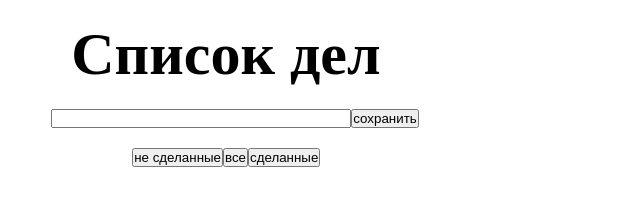
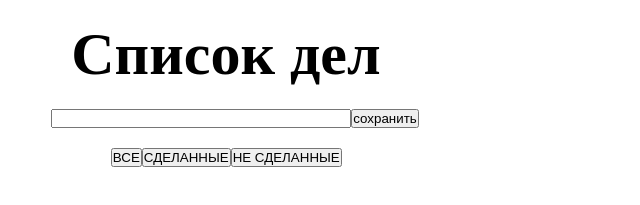
Before and after one commit to margaritaritik/todoList-version-react-, a React (Create React App) app: page / in a window 1280 px wide. Shown: the top 205 px of the page, without its empty margins (405-1045 px from the left). Built offline with nearby package versions, Linux system fonts and the light colour scheme.

Commit message:
buttons in MyButton.jsx

```diff
--- a/src/App.js
+++ b/src/App.js
@@ -7,6 +7,7 @@ import {Spring, animated, useSpring} from 'react-spring'
 import ButtonNotOfMade from "./buttons/ButtonNotOfMade";
 import ButtonAll from "./buttons/ButtonAll";
 import ButtonOfMade from "./buttons/ButtonOfMade";
+import MyButton from "./buttons/MyButton";
 
 
 function App(props) {
@@ -93,9 +94,9 @@ function App(props) {
                  <button key="btn1" onClick={addTodo}>сохранить</button>
              </header>
              <div className="listForAll">
-                 <ButtonNotOfMade remove={removeTodos} todos={todosCopy}/>
-                 <ButtonAll remove={removeTodos} todos={todosCopy}/>
-                 <ButtonOfMade remove={removeTodos}  todos={todosCopy}/>
+                 <MyButton key="1b" name='ВСЕ'/>
+                 <MyButton key="2b"  name='СДЕЛАННЫЕ'/>
+                 <MyButton key="3b"  name='НЕ СДЕЛАННЫЕ'/>
              </div>
             <div className="containerItem">
                 {list}
--- a/src/buttons/MyButton.jsx
+++ b/src/buttons/MyButton.jsx
@@ -1,8 +1,13 @@
 import React from 'react';
 
-const MyButton = () => {
+const MyButton = (props) => {
+    const buttonClick = event =>{
+        // const todosOfMade = todos.filter( completed => completed.completed ===true);
+
+    }
+
     return (
-        <button key="buttonOfMadeId"  > сделанные</button>
+        <button key={props.key} onClick={buttonClick} > {props.name}</button>
     );
 };
 
```
